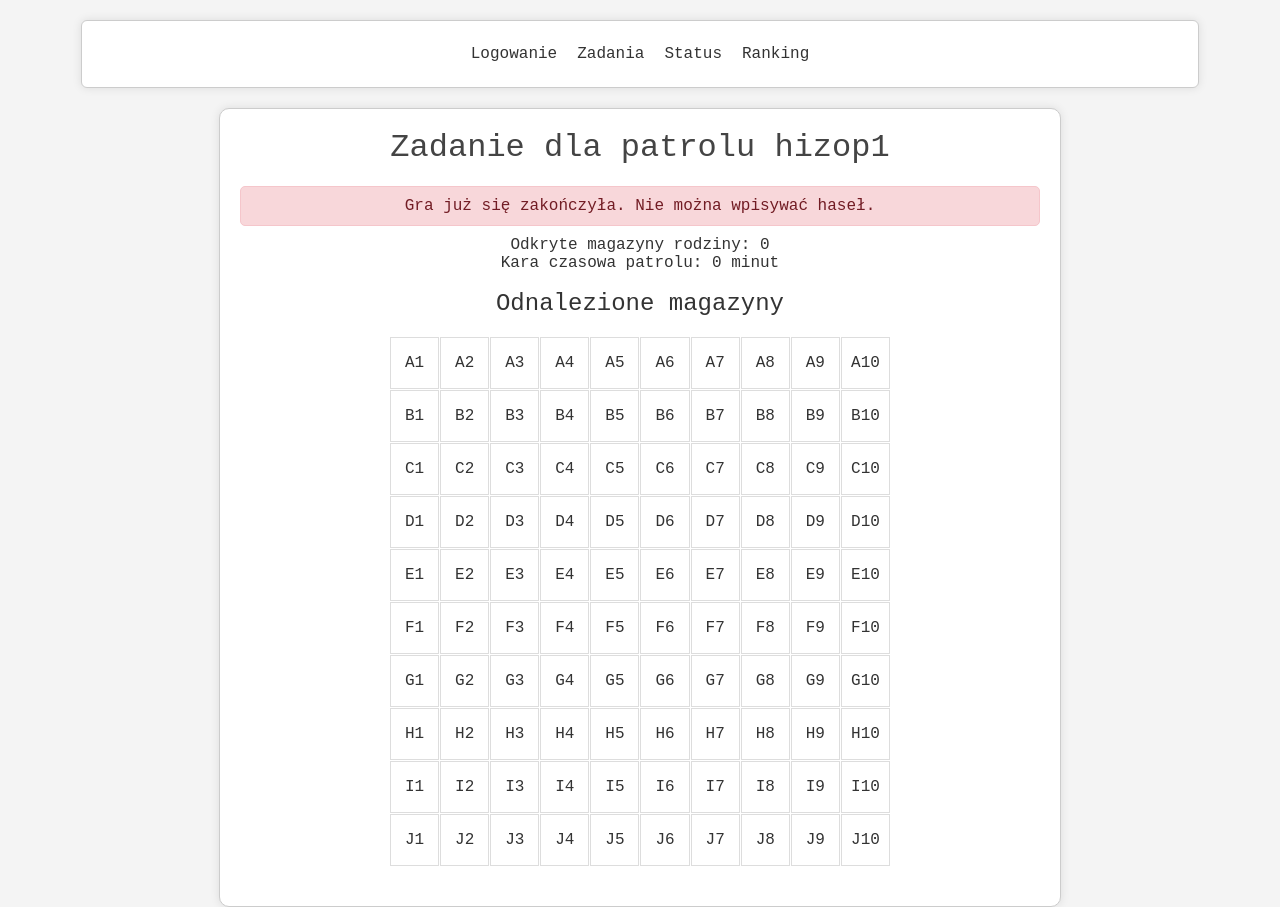
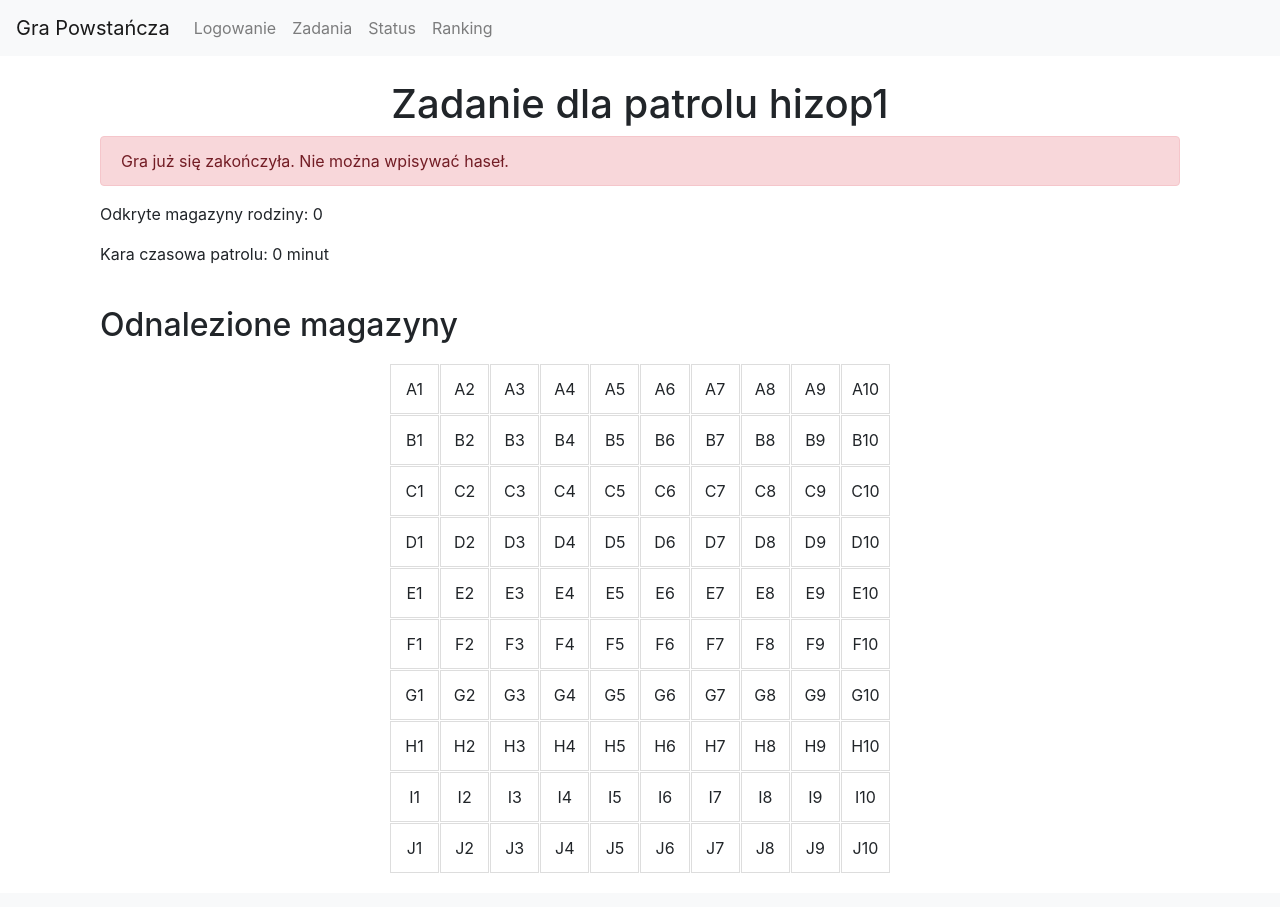
Before and after one commit to latarek-dev/Game2024, a Flask app: page /task/1 in a window 1280 px wide. After the commit the page ends 873 px from the top, so only its background shows below. Run offline with Flask 3, Linux system fonts and the light colour scheme; the visitor is signed in with stand-in values (Sample User, id 1); some libraries are stand-ins or nearby versions.

Commit message:
Upgraded interface

```diff
--- a/game_status.py
+++ b/game_status.py
@@ -3,7 +3,7 @@ from models import db, Family
 
 # Czas rozpoczęcia i zakończenia gry
 GAME_START_TIME = datetime(2024, 7, 18, 14, 0, 0)
-GAME_END_TIME = datetime(2024, 7, 19, 2, 55, 30)
+GAME_END_TIME = datetime(2024, 7, 19, 12, 55, 30)
 
 def game_in_progress():
     now = datetime.now()
--- a/static/css/style.css
+++ b/static/css/style.css
@@ -1,6 +1,3 @@
-/* style.css */
-
-/* Resetowanie domyślnych stylów */
 body, h1, h2, p, form, input {
     margin: 0;
     padding: 0;
--- a/templates/base.html
+++ b/templates/base.html
@@ -4,75 +4,37 @@
     <meta charset="UTF-8">
     <title>{% block title %}Gra{% endblock %}</title>
     <meta name="viewport" content="width=device-width, initial-scale=1.0">
-    <link rel="stylesheet" type="text/css" href="{{ url_for('static', filename='css/style.css') }}">
+    <link rel="stylesheet" href="https://stackpath.bootstrapcdn.com/bootstrap/4.5.2/css/bootstrap.min.css">
     {% block head %}{% endblock %}
-    <style>
-        body {
-            font-family: 'Courier New', Courier, monospace;
-            background-color: #f4f4f4;
-            color: #333;
-            display: flex;
-            flex-direction: column;
-            justify-content: flex-start;
-            align-items: center;
-            height: 100vh;
-            margin: 0;
-            padding: 20px; /* Dodany padding */
-        }
-        .navbar {
-            background-color: #fff;
-            border-bottom: 1px solid #ccc;
-            width: 90%;
-            padding: 10px 0;
-            box-shadow: 0 0 10px rgba(0, 0, 0, 0.1);
-            display: flex;
-            justify-content: center;
-            border-radius: 6px;
-            border: 1px solid #ccc;
-        }
-        .navbar a {
-            color: #333;
-            padding: 14px 10px;
-            text-decoration: none;
-            text-align: center;
-            display: block;
-            margin: 0 px; /* Spacing between links */
-            border-radius: 4px;
-        }
-        .navbar a:hover {
-            background-color: #f4f4f4;
-            color: #000;
-        }
-        .navbar-container {
-            display: flex;
-            justify-content: center;
-            align-items: center;
-            flex-wrap: nowrap; /* Dodano flex-wrap dla lepszego dopasowania do mniejszych ekranów */
-            overflow-x: auto;
-        }
-        .container {
-            background-color: #fff;
-            padding: 20px;
-            box-shadow: 0 0 10px rgba(0, 0, 0, 0.1);
-            border: 1px solid #ccc;
-            width: 80%;
-            max-width: 800px;
-            text-align: center;
-            margin: 20px auto;
-        }
-    </style>
 </head>
 <body>
-    <div class="navbar">
-        <div class="navbar-container">
-            <a href="{{ url_for('main.index') }}">Logowanie</a>
-            <a href="{{ url_for('main.task', patrol_id=session.get('patrol_id', 1)) }}">Zadania</a>
-            <a href="{{ url_for('main.status') }}">Status</a>
-            <a href="{{ url_for('main.ranking') }}">Ranking</a>
+    <nav class="navbar navbar-expand-lg navbar-light bg-light">
+        <a class="navbar-brand" href="#">Gra Powstańcza</a>
+        <button class="navbar-toggler" type="button" data-toggle="collapse" data-target="#navbarNav" aria-controls="navbarNav" aria-expanded="false" aria-label="Toggle navigation">
+            <span class="navbar-toggler-icon"></span>
+        </button>
+        <div class="collapse navbar-collapse" id="navbarNav">
+            <ul class="navbar-nav mr-auto">
+                <li class="nav-item">
+                    <a class="nav-link" href="{{ url_for('main.index') }}">Logowanie</a>
+                </li>
+                <li class="nav-item">
+                    <a class="nav-link" href="{{ url_for('main.task', patrol_id=session.get('patrol_id', 1)) }}">Zadania</a>
+                </li>
+                <li class="nav-item">
+                    <a class="nav-link" href="{{ url_for('main.status') }}">Status</a>
+                </li>
+                <li class="nav-item">
+                    <a class="nav-link" href="{{ url_for('main.ranking') }}">Ranking</a>
+                </li>
+            </ul>
         </div>
-    </div>
-    <div class="container">
+    </nav>
+    <div class="container mt-4">
         {% block content %}{% endblock %}
     </div>
+    <script src="https://code.jquery.com/jquery-3.5.1.slim.min.js"></script>
+    <script src="https://cdn.jsdelivr.net/npm/@popperjs/core@2.9.2/dist/umd/popper.min.js"></script>
+    <script src="https://stackpath.bootstrapcdn.com/bootstrap/4.5.2/js/bootstrap.min.js"></script>
 </body>
 </html>
--- a/templates/status.html
+++ b/templates/status.html
@@ -5,7 +5,7 @@
 {% block head %}
     <style>
         body {
-        font-family: 'Courier New', Courier, monospace;
+            font-family: Arial, sans-serif;
             background-color: #f4f4f4;
             color: #333;
         }
--- a/templates/task.html
+++ b/templates/task.html
@@ -4,61 +4,12 @@
 
 {% block head %}
     <style>
-        body {
-            font-family: Arial, sans-serif;
-            background-color: #f4f4f9;
-            color: #333;
-        }
-        .container {
-            margin: 20px auto;
-            padding: 20px;
-            background-color: #fff;
-            border-radius: 10px;
-            box-shadow: 0 0 10px rgba(0, 0, 0, 0.1);
-            max-width: 800px;
-        }
-        h1 {
-            color: #444;
-        }
-        .form-group {
-            margin: 20px 0;
-        }
-        .btn {
-            padding: 10px 20px;
-            background-color: #007bff;
-            color: white;
-            border: none;
-            border-radius: 5px;
-            cursor: pointer;
-        }
-        .btn[disabled] {
-            background-color: #ccc;
-        }
-        .flash-message {
-            padding: 10px;
-            margin: 10px 0;
-            border: 1px solid transparent;
-            border-radius: 5px;
-        }
-        .flash-message.success {
-            color: #155724;
-            background-color: #d4edda;
-            border-color: #c3e6cb;
-        }
-        .flash-message.danger {
-            color: #721c24;
-            background-color: #f8d7da;
-            border-color: #f5c6cb;
-        }
-        /* Stylizacja planszy */
         .grid-container {
             display: grid;
             grid-template-columns: repeat(10, 1fr);
-            grid-template-rows: repeat(10, 1fr);
             gap: 1px;
-            width: 90%;
+            width: 100%;
             max-width: 500px;
-            height: auto;
             margin: 20px auto;
         }
         .grid-item {
@@ -66,26 +17,20 @@
             display: flex;
             align-items: center;
             justify-content: center;
-            height: 50px; /* Większa wysokość w komórce siatki */
-            font-size: 16px; /* Większy rozmiar tekstu w komórce siatki */
+            height: 50px;
+            font-size: 16px;
         }
         .magazine {
             background-color: #f39c12;
             color: white;
         }
         @media (max-width: 600px) {
-            .grid-container {
-                max-width: 400px;
-            }
             .grid-item {
                 height: 40px;
                 font-size: 14px;
             }
         }
         @media (max-width: 400px) {
-            .grid-container {
-                max-width: 300px;
-            }
             .grid-item {
                 height: 30px;
                 font-size: 12px;
@@ -95,33 +40,34 @@
 {% endblock %}
 
 {% block content %}
-    <h1>Zadanie dla patrolu {{ patrol.name }}</h1>
+<div class="container">
+    <h1 class="text-center">Zadanie dla patrolu {{ patrol.name }}</h1>
 
     <!-- Wyświetlanie wiadomości flash -->
     {% with messages = get_flashed_messages(with_categories=true) %}
         {% if messages %}
             {% for category, message in messages %}
-                <div class="flash-message {{ category }}">{{ message }}</div>
+                <div class="alert alert-{{ category }} mt-3">{{ message }}</div>
             {% endfor %}
         {% endif %}
     {% endwith %}
 
     {% if game_not_started %}
-        <div class="flash-message danger">
+        <div class="alert alert-danger">
             Gra jeszcze się nie rozpoczęła.
         </div>
     {% elif game_ended %}
-        <div class="flash-message danger">
+        <div class="alert alert-danger">
             Gra już się zakończyła. Nie można wpisywać haseł.
         </div>
     {% else %}
         <form method="POST">
             {{ form.hidden_tag() }}
             <div class="form-group">
-                {{ form.keyword.label }} {{ form.keyword(size=32) }}
+                {{ form.keyword.label }} {{ form.keyword(class="form-control", size=32) }}
             </div>
             <div class="form-group">
-                <input type="submit" class="btn" value="Wyślij">
+                <input type="submit" class="btn btn-primary" value="Wyślij">
             </div>
         </form>
     {% endif %}
@@ -141,4 +87,5 @@
             {% endfor %}
         {% endfor %}
     </div>
+</div>
 {% endblock %}
```
Also changed, not shown: templates/index.html (+17 -15 lines), templates/ranking.html (+8 -40 lines), templates/winner.html (+9 -24 lines), instance/database.db. Lines whose indentation alone changed are shown as unchanged.
